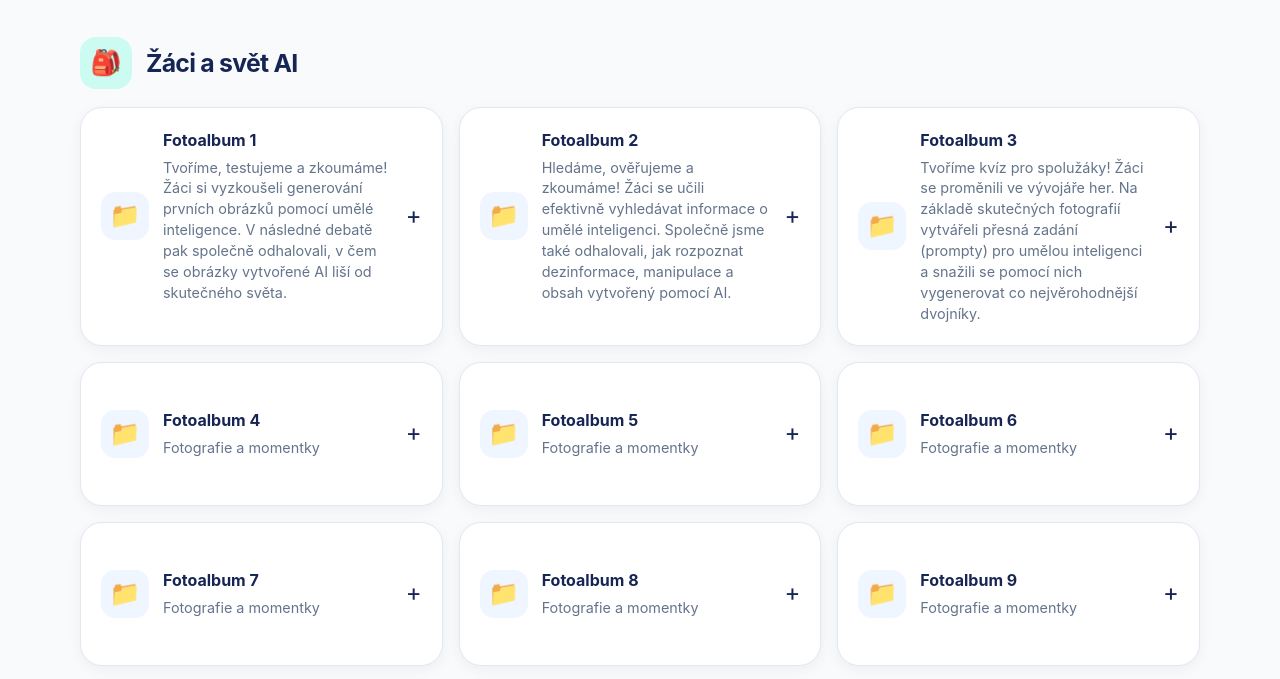
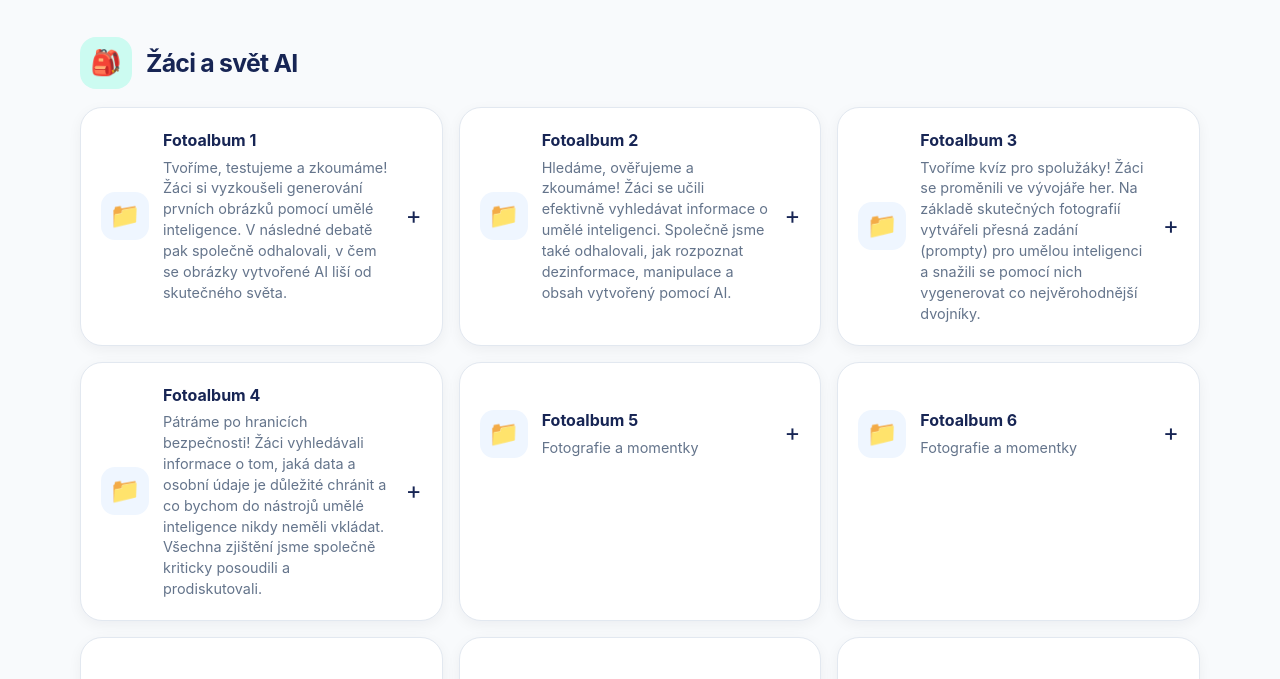
Before and after one commit to zspastelka/ai-na-pastelce, a plain HTML site: page fotografie.html in a window 1280 px wide. Shown: the part 81-760 px from the top of the page. Drawn offline with Linux system fonts and the light colour scheme.

Commit message:
Přidat popisek k fotoalbu 4

```diff
--- a/fotografie.html
+++ b/fotografie.html
@@ -113,7 +113,7 @@
           <details class="album-card">
             <summary>
               <span class="album-folder-icon" aria-hidden="true">📁</span>
-              <span><strong>Fotoalbum 4</strong><span class="album-description">Fotografie a momentky</span></span>
+              <span><strong>Fotoalbum 4</strong><span class="album-description">Pátráme po hranicích bezpečnosti! Žáci vyhledávali informace o tom, jaká data a osobní údaje je důležité chránit a co bychom do nástrojů umělé inteligence nikdy neměli vkládat. Všechna zjištění jsme společně kriticky posoudili a prodiskutovali.</span></span>
             </summary>
             <div class="album-content">
               <div class="gallery-grid">
```
